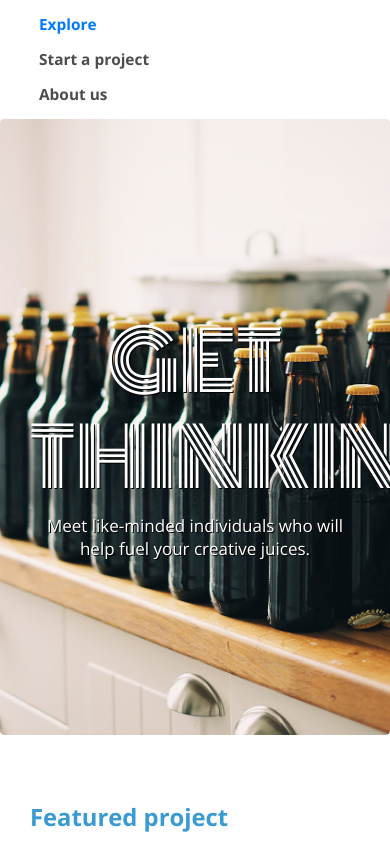
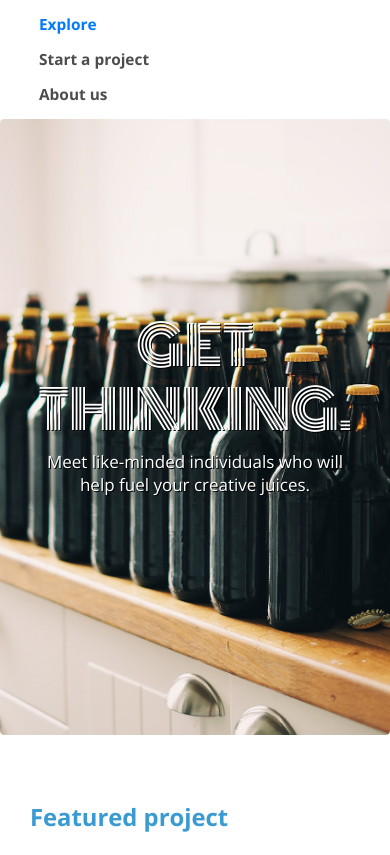
Before and after one commit to cs-creative/cs-creative.github.io, a plain HTML site: page jumpstart/index.html in a window 390 px wide. Shown: the top 855 px of the page. Drawn offline with nearby package versions, Linux system fonts and the light colour scheme.

Commit message:
Add files via upload

```diff
--- a/jumpstart/resources/css/style.css
+++ b/jumpstart/resources/css/style.css
@@ -145,7 +145,7 @@ h1{
 
 @media only screen and (max-width: 767px) {
   .jumbotron h1 {
-    font-size: 5.7rem;
+    font-size: 3.8rem;
   }
 }
 
```
